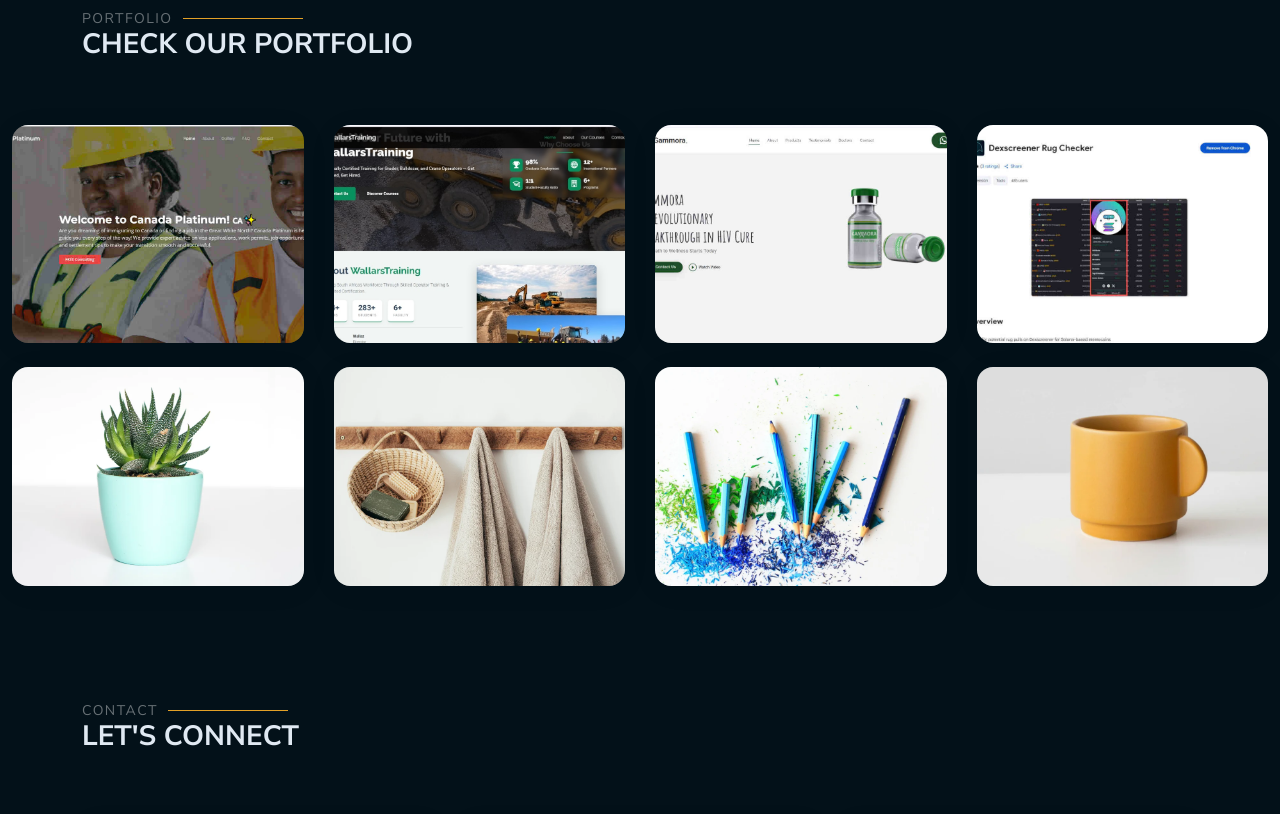
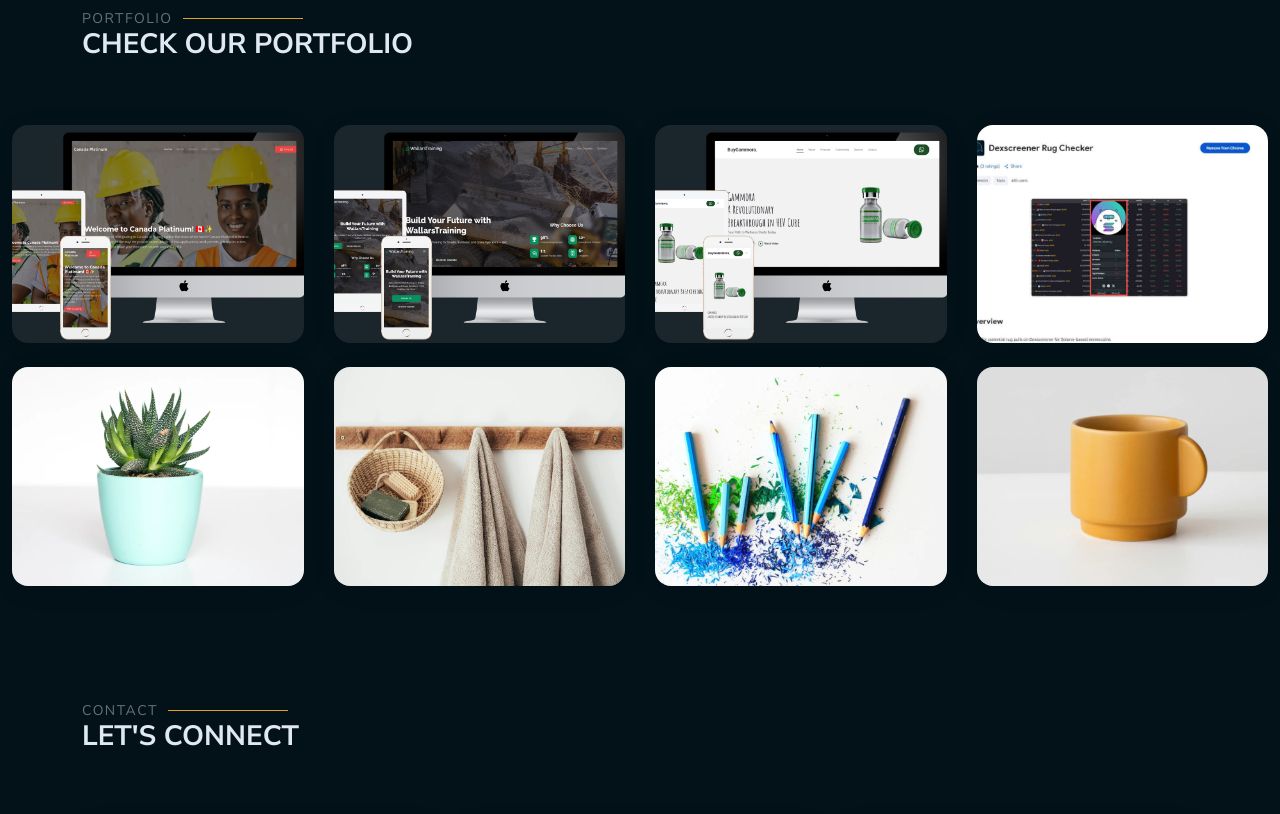
Before and after one commit to cyba09/capeweb, a plain HTML site: page index.html in a window 1280 px wide. Shown: the part 5200-6014 px from the top of the page. Drawn offline with Linux system fonts and the light colour scheme.

Commit message:
added portifolio details

```diff
--- a/index.html
+++ b/index.html
@@ -603,13 +603,13 @@
             <div class="col-xl-3 col-lg-4 col-md-6 portfolio-item isotope-item filter-ui">
               <article class="portfolio-entry">
                 <figure class="entry-image">
-                  <img src="assets/img/zz/b1.jpg" class="img-fluid" alt="" loading="lazy">
+                  <img src="assets/img/portfolio/canada.png" class="img-fluid" alt="" loading="lazy">
                   <div class="entry-overlay">
                     <div class="overlay-content">
                       <div class="entry-meta">Website</div>
                       <h3 class="entry-title">Canada Platinum</h3>
                       <div class="entry-links">
-                        <a href="assets/img/zz/b1.jpg" class="glightbox" data-gallery="portfolio-gallery-ui" data-glightbox="title: Mobile Banking App; description: Praesent commodo cursus magna, vel scelerisque nisl consectetur.">
+                        <a href="assets/img/portfolio/canada.png" class="glightbox" data-gallery="portfolio-gallery-ui" data-glightbox="title: Mobile Banking App; description: Praesent commodo cursus magna, vel scelerisque nisl consectetur.">
                           <i class="bi bi-arrows-angle-expand"></i>
                         </a>
                         <a href="https://www.canadaplatinum.info/" target="_blank">
@@ -625,13 +625,13 @@
             <div class="col-xl-3 col-lg-4 col-md-6 portfolio-item isotope-item filter-development">
               <article class="portfolio-entry">
                 <figure class="entry-image">
-                  <img src="assets/img/zz/a1.jpg" class="img-fluid" alt="" loading="lazy">
+                  <img src="assets/img/portfolio/wallaz.png" class="img-fluid" alt="" loading="lazy">
                   <div class="entry-overlay">
                     <div class="overlay-content">
                       <div class="entry-meta">Website</div>
                       <h3 class="entry-title">Wallars Training</h3>
                       <div class="entry-links">
-                        <a href="assets/img/zz/a1.jpg" class="glightbox" data-gallery="portfolio-gallery-development" data-glightbox="title: E-Learning Platform; description: Nulla vitae elit libero, a pharetra augue mollis interdum.">
+                        <a href="assets/img/portfolio/wallaz.png" class="glightbox" data-gallery="portfolio-gallery-development" data-glightbox="title: E-Learning Platform; description: Nulla vitae elit libero, a pharetra augue mollis interdum.">
                           <i class="bi bi-arrows-angle-expand"></i>
                         </a>
                         <a href="https://www.wallarstraining.info/"  target="_blank">
@@ -647,13 +647,13 @@
             <div class="col-xl-3 col-lg-4 col-md-6 portfolio-item isotope-item filter-photography">
               <article class="portfolio-entry">
                 <figure class="entry-image">
-                  <img src="assets/img/zz/c1.JPG" class="img-fluid" alt="" loading="lazy">
+                  <img src="assets/img/portfolio/gammor.png" class="img-fluid" alt="" loading="lazy">
                   <div class="entry-overlay">
                     <div class="overlay-content">
                       <div class="entry-meta">Website</div>
                       <h3 class="entry-title">Gammora</h3>
                       <div class="entry-links">
-                        <a href="assets/img/zz/c1.JPG" class="glightbox" data-gallery="portfolio-gallery-photography" data-glightbox="title: Urban Architecture; description: Sed ut perspiciatis unde omnis iste natus error sit voluptatem.">
+                        <a href="assets/img/portfolio/gammor.png" class="glightbox" data-gallery="portfolio-gallery-photography" data-glightbox="title: Urban Architecture; description: Sed ut perspiciatis unde omnis iste natus error sit voluptatem.">
                           <i class="bi bi-arrows-angle-expand"></i>
                         </a>
                         <a href="https://gammora.netlify.app/" target="_blank">
```
Also changed, not shown: assets/img/portfolio/canada.png (added), assets/img/portfolio/gammor.png (added), assets/img/portfolio/wallaz.png (added), assets/img/zz/test1.png (added).
